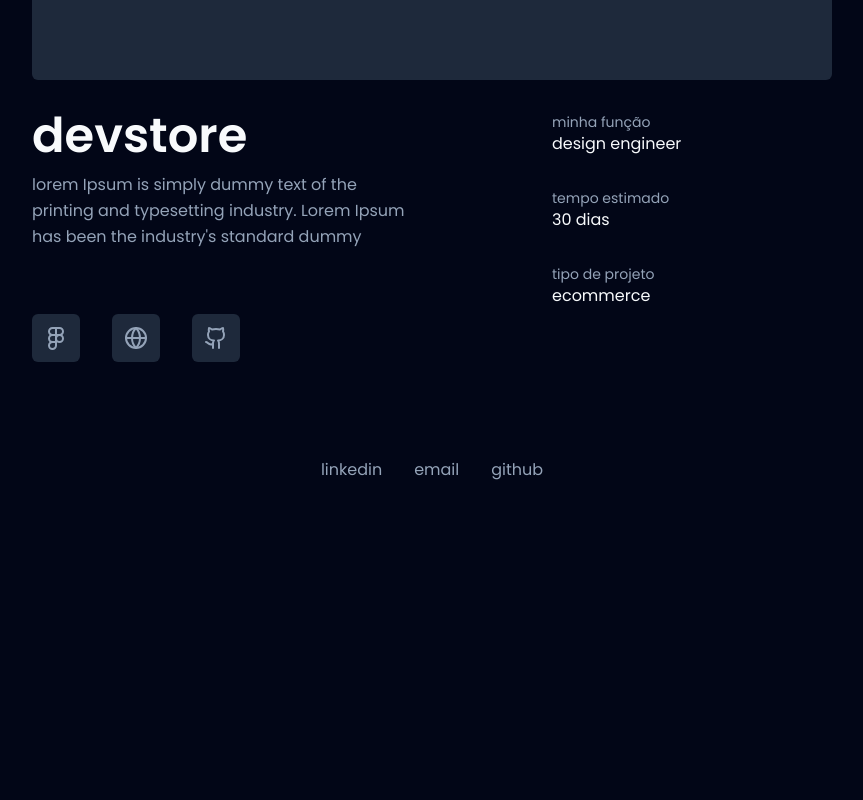
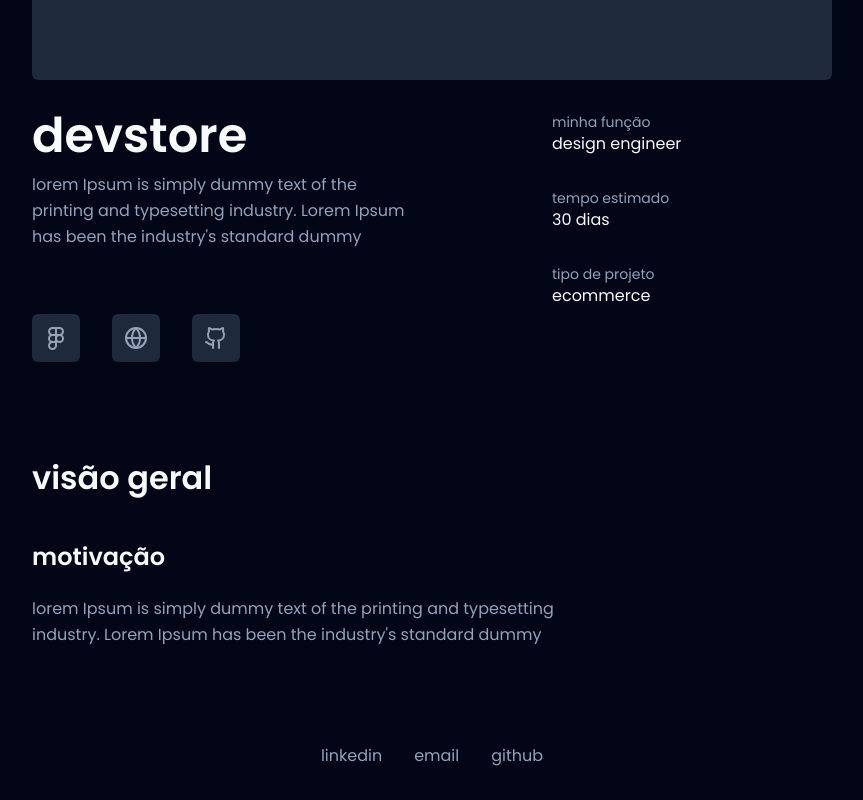
Before and after one commit to avilyre/avilysilva, a Next.js app: page /projects/devstore in a window 1280 px wide. Shown: the part 332-1132 px from the top of the page, without its empty margins (208-1071 px from the left). Before the commit the page ends 846 px from the top, so only its background shows below. Built offline with nearby package versions, Linux system fonts and the light colour scheme.

Commit message:
feat: add motivation section

```diff
--- a/src/app/projects/[slug]/page.tsx
+++ b/src/app/projects/[slug]/page.tsx
@@ -82,6 +82,26 @@ const ProjectDetails = (props: Readonly<ProjectDetails>) => {
           </section>
         </div>
       </header>
+
+      <section className="mt-16 sm:mt-24">
+        <header className="select-none">
+          <h2 className="mb-11 select-none text-[2rem] font-semibold leading-tight text-primary">
+            visão geral
+          </h2>
+        </header>
+
+        <section>
+          <header className="select-none">
+            <h3 className="mb-6 select-none text-2xl font-semibold leading-tight text-primary">
+              motivação
+            </h3>
+          </header>
+
+          <p className="select-none text-balance leading-relaxed text-secondary">
+            {project.motivation}
+          </p>
+        </section>
+      </section>
     </main>
   );
 };
```
